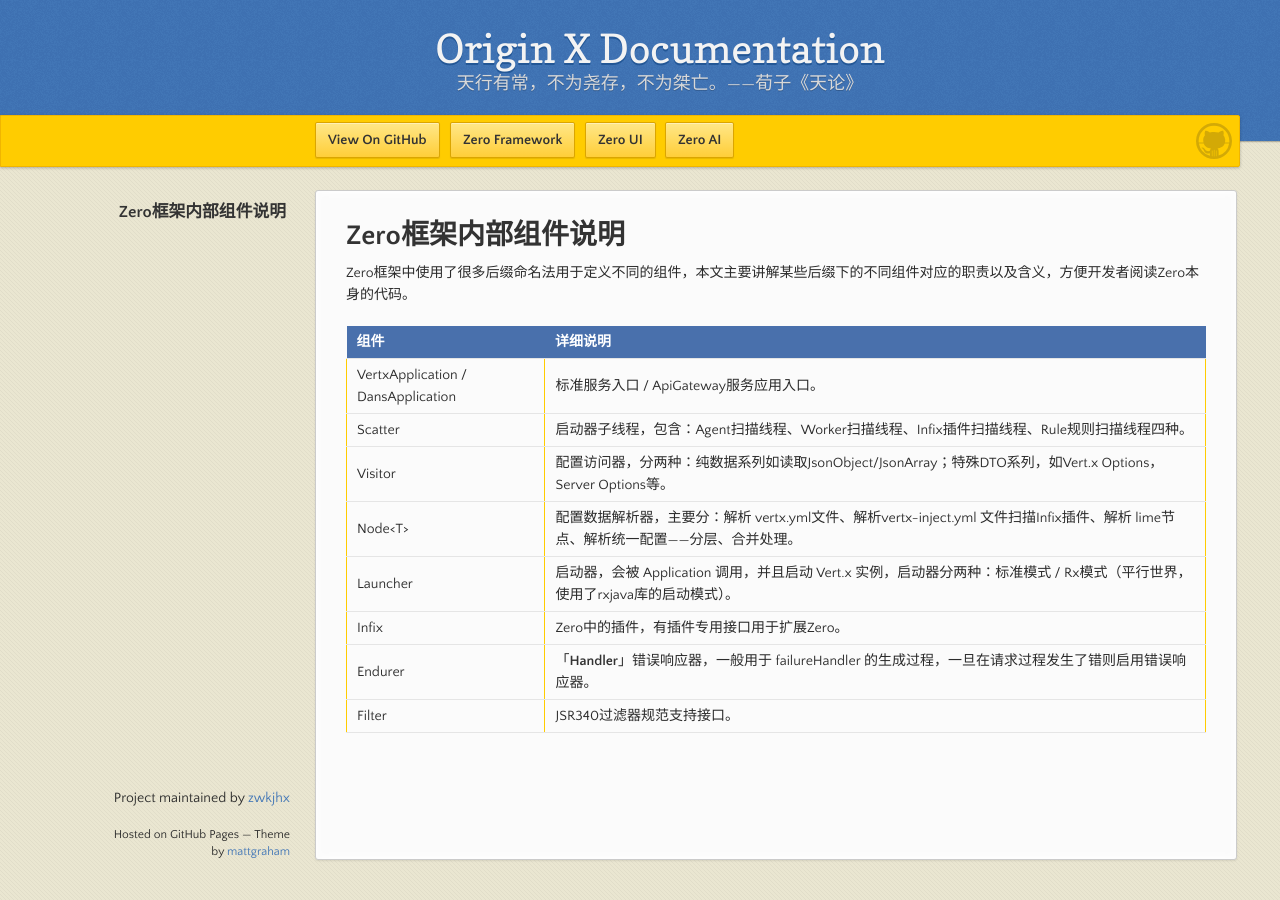
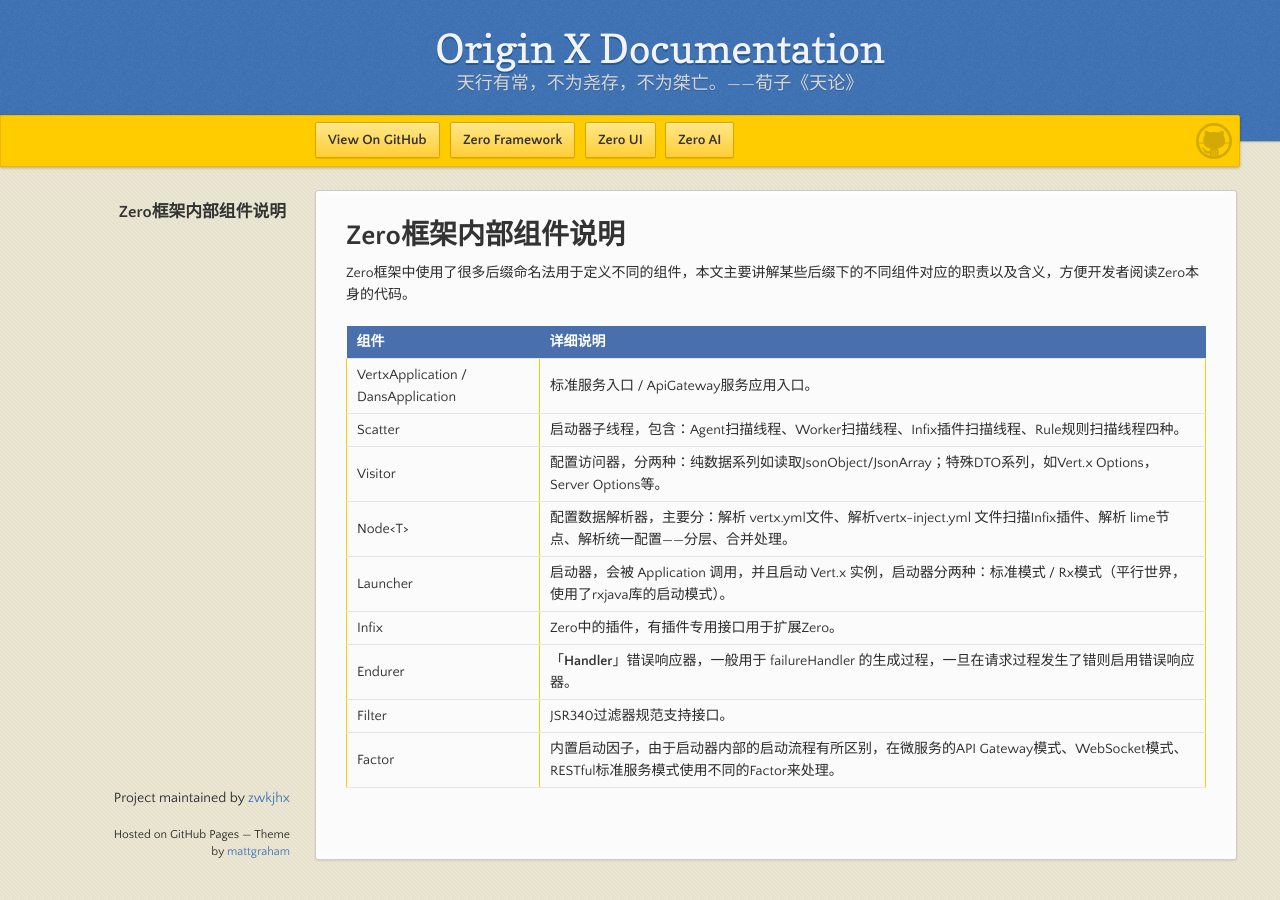
Before and after one commit to zwkjhx/ox-doc, a Jekyll site: the page built from specification/1-zerogui-fan/spc-004-zeronei-bu-zu-jian-shuo-ming.md, in a window 1280 px wide. Built offline with Jekyll 4.4.1, drawn with Linux system fonts in a browser that asks for light colours; our own code applies the rules of GitHub Pages for plain Markdown files.

Commit message:
Updates specification/1-zerogui-fan/spc-004-zeronei-bu-zu-jian-shuo-ming.md
Auto commit by GitBook Editor

```diff
--- a/specification/1-zerogui-fan/spc-004-zeronei-bu-zu-jian-shuo-ming.md
+++ b/specification/1-zerogui-fan/spc-004-zeronei-bu-zu-jian-shuo-ming.md
@@ -12,3 +12,4 @@
 | Infix | Zero中的插件，有插件专用接口用于扩展Zero。 |
 | Endurer | 「**Handler**」错误响应器，一般用于 failureHandler 的生成过程，一旦在请求过程发生了错则启用错误响应器。 |
 | Filter | JSR340过滤器规范支持接口。 |
+| Factor | 内置启动因子，由于启动器内部的启动流程有所区别，在微服务的API Gateway模式、WebSocket模式、RESTful标准服务模式使用不同的Factor来处理。 |
```
